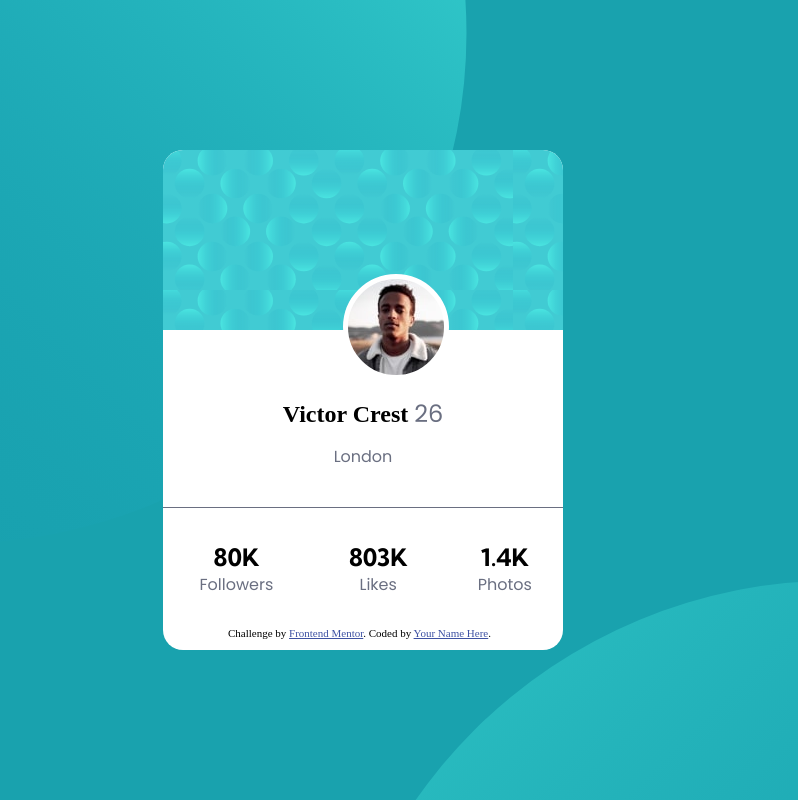
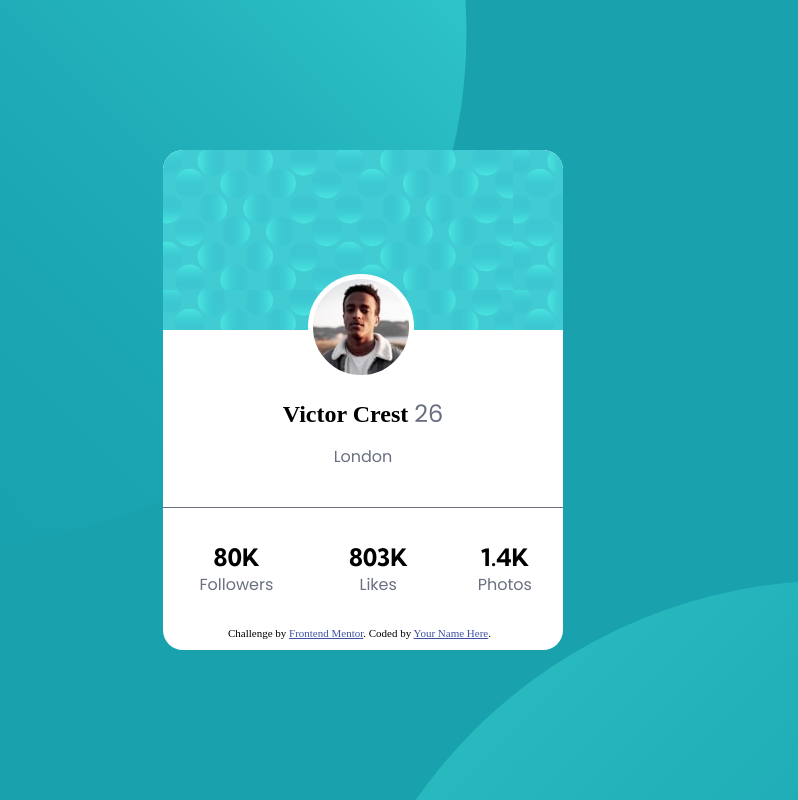
Before and after one commit to mostafaalmowafy/Profile-card-component, a plain HTML site: page index.html in a window 1280 px wide. Shown: the whole page, without its empty margins (277-1075 px from the left). Drawn offline with Linux system fonts and the light colour scheme; a web font is replaced by a local one.

Commit message:
modified css

```diff
--- a/css/style.css
+++ b/css/style.css
@@ -110,7 +110,7 @@ body{
     width: 96px;
     height: 96px;
     bottom: -50px;
-    left: 180px;
+    left: 145px;
     background-image: url(../images/image-victor.jpg);
     background-repeat: no-repeat;
     border:5px solid white ;
```
